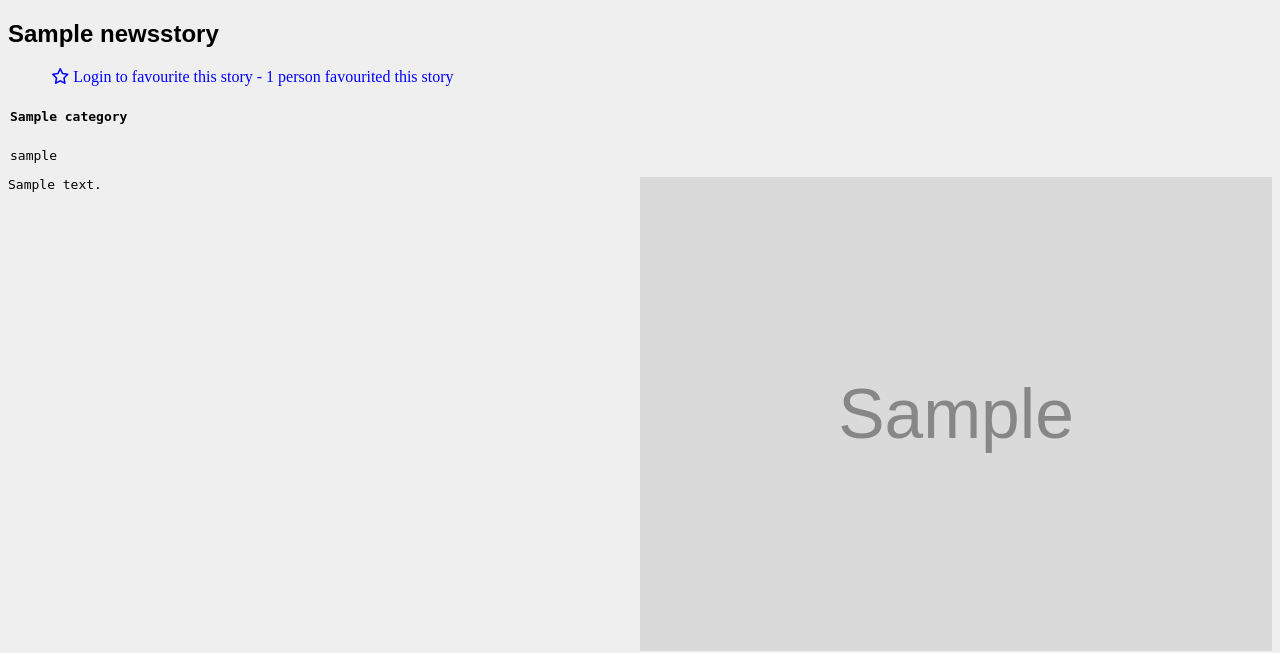
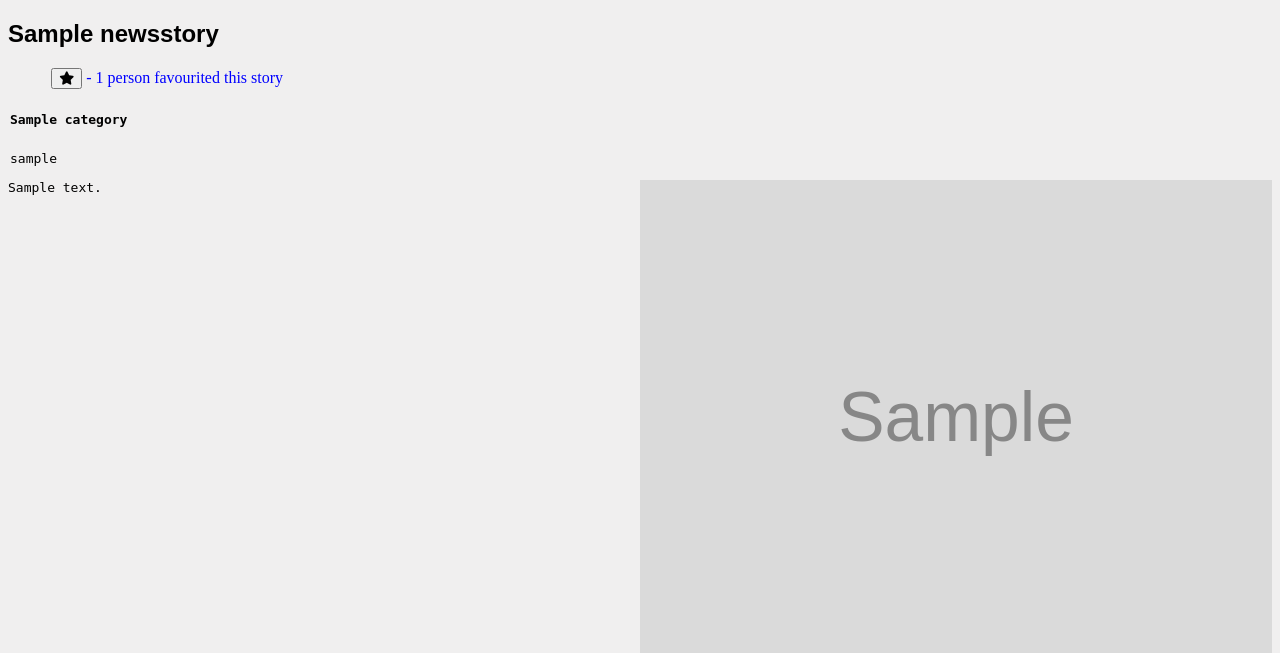
Before and after one commit to viviannevilar/Django-project, a Django app: template she_codes_news/news/templates/news/story.html in a window 1280 px wide. Shown: the part 87-740 px from the top of the page. Run offline with Django 3.2, Linux system fonts and the light colour scheme; tables that the repository leaves empty hold one stand-in row (values such as "Sample post"); the template is opened without the code that fills it: values that come from a table or form of the project are taken from there, most other values are stand-ins (such as "Sample title", 1, 10 or a date in 2020); grey boxes marked "Sample" are stand-in pictures; parts of the project's set-up code (start-up, migrations or seed data) failed here and were passed over; some libraries are stand-ins or nearby versions; some web fonts are replaced.

Commit message:
Reverting a problem

```diff
--- a/.#steps.txt
+++ /dev/null
@@ -1 +0,0 @@
-viviannevilar@Viviannes-MBP.50381
--- a/she_codes_news/news/templates/news/story.html
+++ b/she_codes_news/news/templates/news/story.html
@@ -13,15 +13,11 @@
     <div>
     <form action="{% url 'news:favourite-story' story.pk %}" method="POST">
         {% csrf_token %}
-        {% if user.is_authenticated %}
-            {% if favourited %}
-                <button type="submit", name="post_fav", value="{{ story.id }}"><i class="fas fa-star"></i></button>
-            {% else %}
-                <button type="submit", name="post_fav", value="{{ story.id }}"><i class="far fa-star"></i></button>
-            {% endif %}
+
+        {% if favourited %}
+            <button type="submit", name="post_fav", value="{{ story.id }}"><i class="fas fa-star"></i></button>
         {% else %}
-                <i class="far fa-star"></i>
-                Login to favourite this story
+            <button type="submit", name="post_fav", value="{{ story.id }}"><i class="far fa-star"></i></button>
         {% endif %}
 
         - {{ total_favs }} {{ total_favs|pluralize:"person,people" }} favourited this story
--- a/she_codes_news/users/views.py
+++ b/she_codes_news/users/views.py
@@ -28,8 +28,6 @@ class UserView(generic.DetailView):
         context['person'] = person
         context['favourited'] = posts
         return context
-
-
 
 class UpdateAccountView(LoginRequiredMixin, UserPassesTestMixin, generic.UpdateView):
     model = CustomUser
```
Also changed, not shown: she_codes_news/news/views.py (+14 -0 lines), she_codes_news/news/migrations/0016_auto_20200809_1756.py (deleted), she_codes_news/news/migrations/0017_auto_20200809_1756.py (deleted), she_codes_news/news/migrations/0018_auto_20200809_1757.py (deleted), she_codes_news/news/migrations/0019_auto_20200809_1802.py (deleted), she_codes_news/news/models.py (line endings or trailing spaces).
